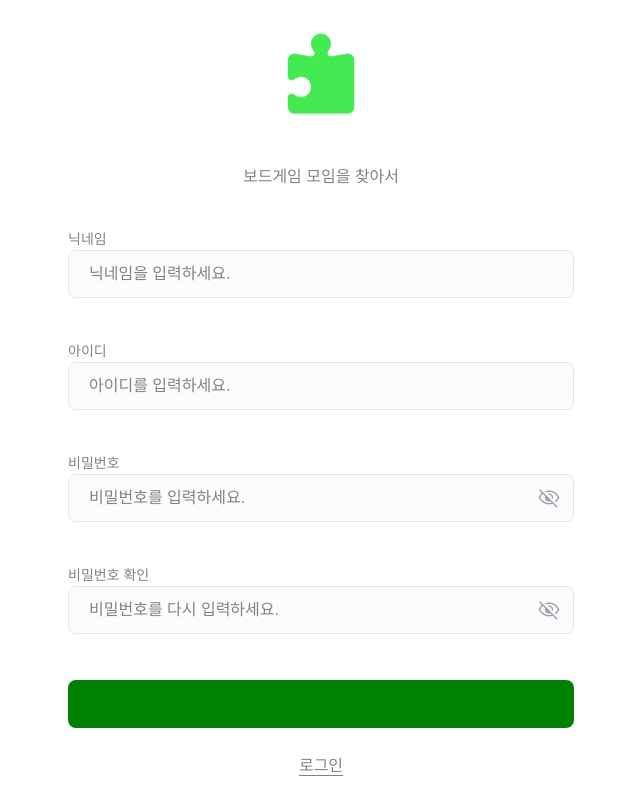
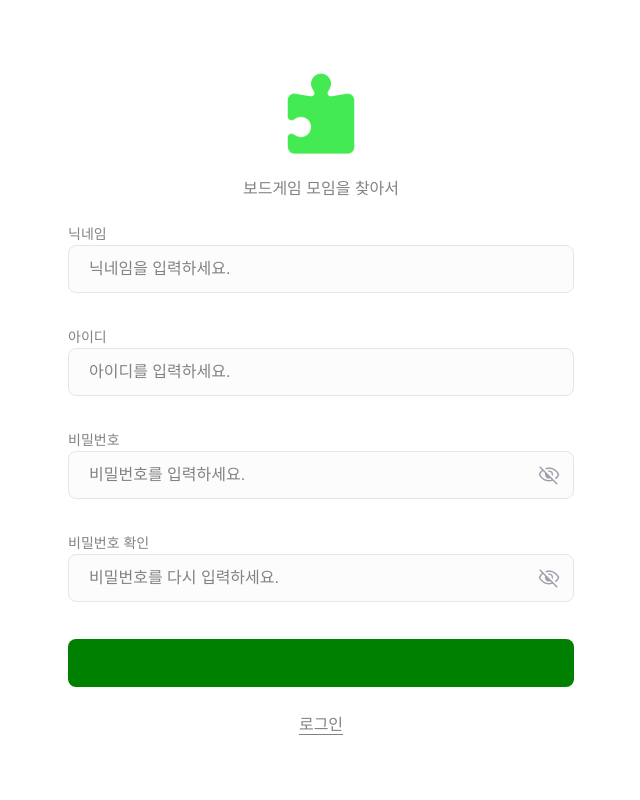
Before and after one commit to team-boheom/boheom-frontend, a React (Create React App) app: page /signup in a window 1280 px wide. Shown: the whole page, without its empty margins (319-959 px from the left). Built offline with nearby package versions, Linux system fonts and the light colour scheme.

Commit message:
💄 :: 위아래 간격 줄임

```diff
--- a/src/pages/Signup.jsx
+++ b/src/pages/Signup.jsx
@@ -68,7 +68,7 @@ const Wrapper = styled.div`
 
 const LogoBox = styled.div`
   width: 160px;
-  height: 158px;
+  height: 130px;
   display: flex;
   flex-direction: column;
   justify-content: space-between;
@@ -80,12 +80,12 @@ const Desc = styled.p`
 `;
 
 const Content = styled.div`
-  height: 496px;
+  height: 460px;
   display: flex;
   flex-direction: column;
   justify-content: space-between;
   align-items: center;
-  margin-top: 47px;
+  margin-top: 30px;
 `;
 
 const StyledLink = styled(Link)`
```
